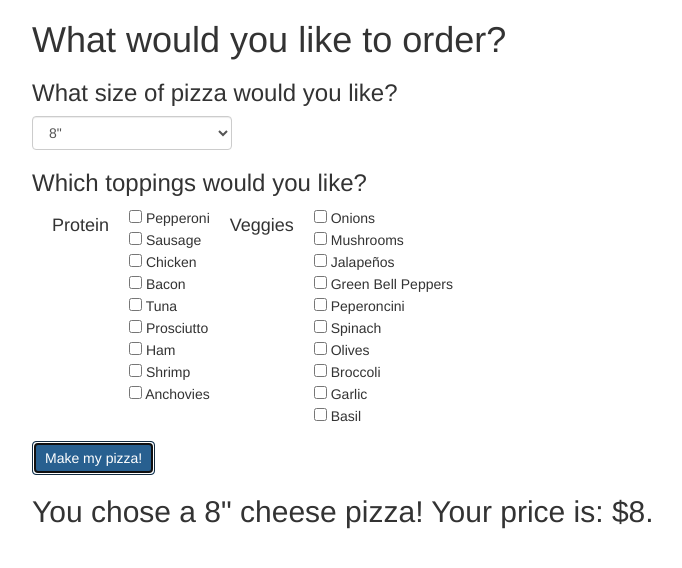
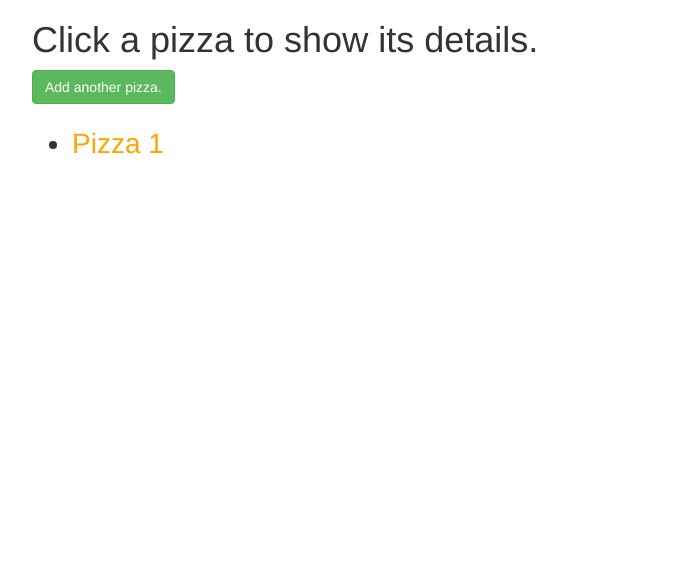
Before and after one commit to bryantwang1/order-pizza, a plain HTML site: page index.html in a window 1280 px wide. Both pictures are taken after a click on the button "Make my pizza!". Shown: the whole page, without its empty margins (38-720 px from the left). Drawn offline with Linux system fonts and the light colour scheme.

Commit message:
Add js to make new pizzas append to a list on submit, add html and js to make listed pizzas clickable for details, add button and js to allow users to add another pizza and reset the form if they want to add one.

```diff
--- a/css/styles.css
+++ b/css/styles.css
@@ -10,3 +10,24 @@ h4 {
   margin-right: 20px;
   margin-left: 20px;
 }
+
+#another-pizza, #pizza-details {
+  display: none;
+}
+
+.pizza {
+  cursor: pointer;
+  color: orange;
+}
+
+.pizza:hover {
+  text-decoration: underline;
+}
+
+.btn {
+  margin-bottom: 20px;
+}
+
+li {
+  font-size: 2em;
+}
--- a/index.html
+++ b/index.html
@@ -10,10 +10,10 @@
   </head>
   <body>
     <div class="container">
-      <h1>What would you like to order?</h1>
-      <form id="new-pizza1">
+      <h1 id="page-headline"></h1>
+      <form id="new-pizza">
         <h3>What size of pizza would you like?</h3>
-        <select class="form-control drop-down" id="pizza1-size">
+        <select class="form-control drop-down" id="pizza-size">
           <option>8"</option>
           <option>10"</option>
           <option>12"</option>
@@ -23,75 +23,81 @@
         <h3>Which toppings would you like?</h3>
         <div class="flexer">
           <h4>Protein</h4>
-          <div class="form-group" id="pizza1-protein">
-            <input type="checkbox" name="pizza1-toppings" value="pepperoni">
+          <div class="form-group" id="pizza-protein">
+            <input type="checkbox" name="pizza-toppings" value="pepperoni">
             Pepperoni
             <br>
-            <input type="checkbox" name="pizza1-toppings" value="sausage">
+            <input type="checkbox" name="pizza-toppings" value="sausage">
             Sausage
             <br>
-            <input type="checkbox" name="pizza1-toppings" value="chicken">
+            <input type="checkbox" name="pizza-toppings" value="chicken">
             Chicken
             <br>
-            <input type="checkbox" name="pizza1-toppings" value="bacon">
+            <input type="checkbox" name="pizza-toppings" value="bacon">
             Bacon
             <br>
-            <input type="checkbox" name="pizza1-toppings" value="tuna">
+            <input type="checkbox" name="pizza-toppings" value="tuna">
             Tuna
             <br>
-            <input type="checkbox" name="pizza1-toppings" value="prosciutto">
+            <input type="checkbox" name="pizza-toppings" value="prosciutto">
             Prosciutto
             <br>
-            <input type="checkbox" name="pizza1-toppings" value="ham">
+            <input type="checkbox" name="pizza-toppings" value="ham">
             Ham
             <br>
-            <input type="checkbox" name="pizza1-toppings" value="shrimp">
+            <input type="checkbox" name="pizza-toppings" value="shrimp">
             Shrimp
             <br>
-            <input type="checkbox" name="pizza1-toppings" value="anchovy">
+            <input type="checkbox" name="pizza-toppings" value="anchovies">
             Anchovies
             <br>
           </div>
           <h4>Veggies</h4>
-          <div class="form-group" id="pizza1-veggie">
-            <input type="checkbox" name="pizza1-toppings" value="onions">
+          <div class="form-group" id="pizza-veggie">
+            <input type="checkbox" name="pizza-toppings" value="onions">
             Onions
             <br>
-            <input type="checkbox" name="pizza1-toppings" value="mushrooms">
+            <input type="checkbox" name="pizza-toppings" value="mushrooms">
             Mushrooms
             <br>
-            <input type="checkbox" name="pizza1-toppings" value="jalapenos">
+            <input type="checkbox" name="pizza-toppings" value="jalapenos">
             Jalapeños
             <br>
-            <input type="checkbox" name="pizza1-toppings" value="green-peppers">
+            <input type="checkbox" name="pizza-toppings" value="green-peppers">
             Green Bell Peppers
             <br>
-            <input type="checkbox" name="pizza1-toppings" value="peperoncini">
+            <input type="checkbox" name="pizza-toppings" value="peperoncini">
             Peperoncini
             <br>
-            <input type="checkbox" name="pizza1-toppings" value="spinach">
+            <input type="checkbox" name="pizza-toppings" value="spinach">
             Spinach
             <br>
-            <input type="checkbox" name="pizza1-toppings" value="olives">
+            <input type="checkbox" name="pizza-toppings" value="olives">
             Olives
             <br>
-            <input type="checkbox" name="pizza1-toppings" value="broccoli">
+            <input type="checkbox" name="pizza-toppings" value="broccoli">
             Broccoli
             <br>
-            <input type="checkbox" name="pizza1-toppings" value="garlic">
+            <input type="checkbox" name="pizza-toppings" value="garlic">
             Garlic
             <br>
-            <input type="checkbox" name="pizza1-toppings" value="basil">
+            <input type="checkbox" name="pizza-toppings" value="basil">
             Basil
             <br>
           </div>
         </div>
 
-        <button type="submit" class="btn btn-primary">Make my pizza!</button>
+        <button type="submit" class="btn btn-primary" id="make-pizza">Make my pizza!</button>
       </form>
+      <button type="button" class="btn btn-success" id="another-pizza">Add another pizza.</button>
 
       <div id="result-area">
 
+      </div>
+      <div id="pizza-details">
+        <h3 id="pizza-size-display"></h3>
+        <h3 id="pizza-toppings-display"></h3>
+        <h3 id="pizza-price-display"></h3>
       </div>
 
     </div>
--- a/js/scripts.js
+++ b/js/scripts.js
@@ -24,16 +24,18 @@ Pizza.prototype.pricer = function() {
 // UI below this line.
 
 $(function() {
+var pizzaCounter = 1;
+$("div#result-area").append("<ul id=\"pizza-list\"></ul>");
+$("#page-headline").text("What would you like to order?");
 
-  $("form#new-pizza1").submit(function(event) {
+  $("form#new-pizza").submit(function(event) {
     event.preventDefault();
 
-    var pizzaSize = parseInt($("#pizza1-size").val());
+    var pizzaSize = parseInt($("#pizza-size").val());
 
     var pizza1 = new Pizza(pizzaSize);
-    console.log(pizza1.price);
 
-    $("input:checkbox[name=pizza1-toppings]:checked").each(function(){
+    $("input:checkbox[name=pizza-toppings]:checked").each(function(){
       if($(this).val() === "green-peppers") {
         pizza1.toppings.push("green bell peppers");
       } else {
@@ -42,12 +44,11 @@ $(function() {
     });
 
     pizza1.pricer();
+    var toppingsString = "";
 
-    $("#result-area").empty();
     if(pizza1.toppings.length === 0) {
-      $("#result-area").append("<h2>You chose a " + pizza1.size + "\" cheese pizza! Your price is: $" + pizza1.price + ".</h2>");
+
     } else {
-      var toppingsString = "";
       if(pizza1.toppings.length === 1) {
         toppingsString += pizza1.toppings[0];
       } else if (pizza1.toppings.length === 2) {
@@ -58,9 +59,39 @@ $(function() {
         }
         toppingsString += "and " + pizza1.toppings[pizza1.toppings.length-1];
       }
-      $("#result-area").append("<h2>You chose a " + pizza1.size + "\" pizza with " + toppingsString + "! Your price is: $" + pizza1.price + ".</h2>");
     }
+
+    $("ul#pizza-list").append("<li><span class=\"pizza\">Pizza " + pizzaCounter + "</span></li>")
+
+    $(".pizza").last().click(function() {
+      $("div#pizza-details").show();
+      $("#pizza-size-display").text("Your pie size is " + pizza1.size + "\".")
+
+      if(pizza1.toppings.length === 0) {
+        $("#pizza-toppings-display").text("Cheese only.");
+      } else if(pizza1.toppings.length === 1) {
+        $("#pizza-toppings-display").text("Your topping is " + toppingsString + ".");
+      } else {
+        $("#pizza-toppings-display").text("Your toppings are " + toppingsString + ".");
+      }
+
+      $("#pizza-price-display").text("Your price is $" + pizza1.price + ".");
+    })
+
+    $("form#new-pizza").hide();
+    $("button#another-pizza").show();
+    $("#page-headline").text("Click a pizza to show its details.");
+
+    pizzaCounter++;
   });
 
+  $("button#another-pizza").click(function() {
+    $("form#new-pizza").show();
+    $("button#another-pizza").hide();
+    $("div#pizza-details").hide();
+    $("#page-headline").text("What would you like to order?");
+    $("input:checkbox").prop('checked', false);
+    $("#pizza-size").val("8\"");
+  });
 
 });
```
